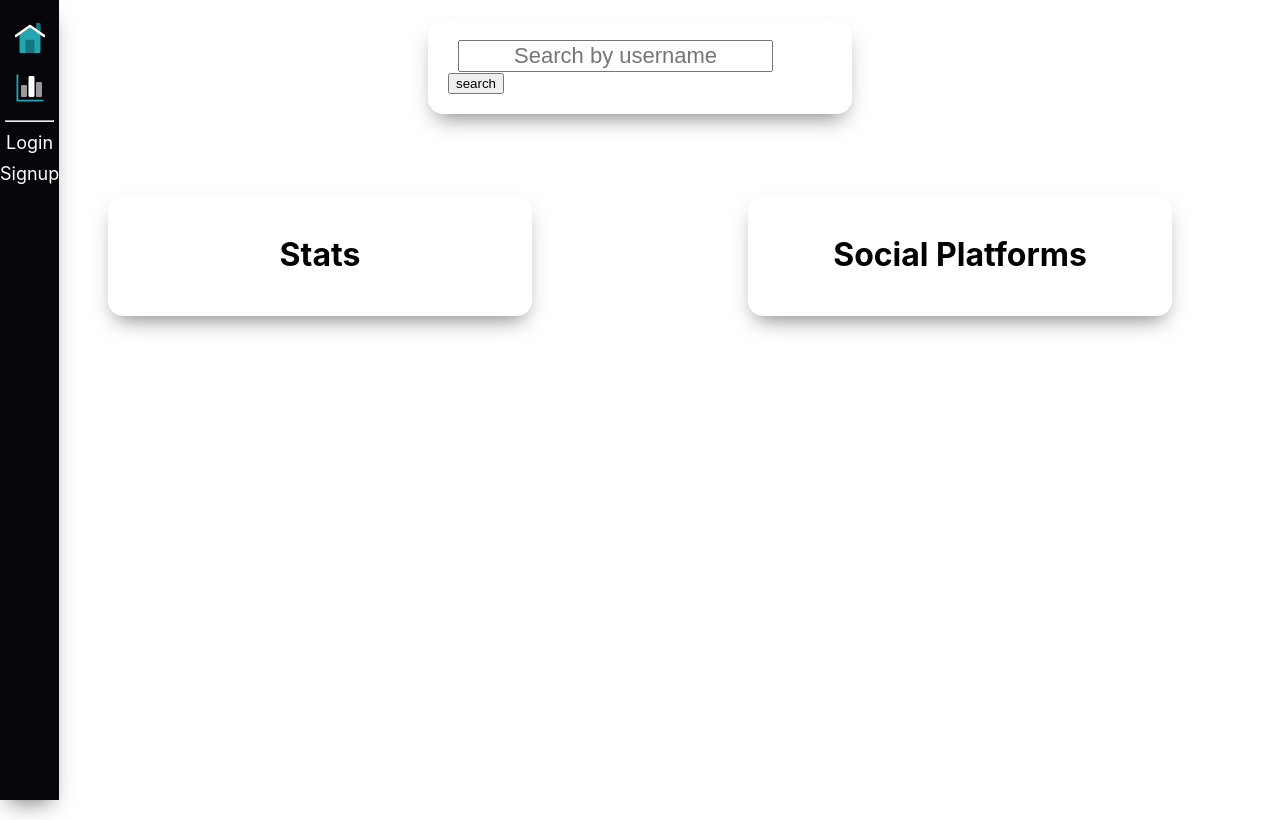
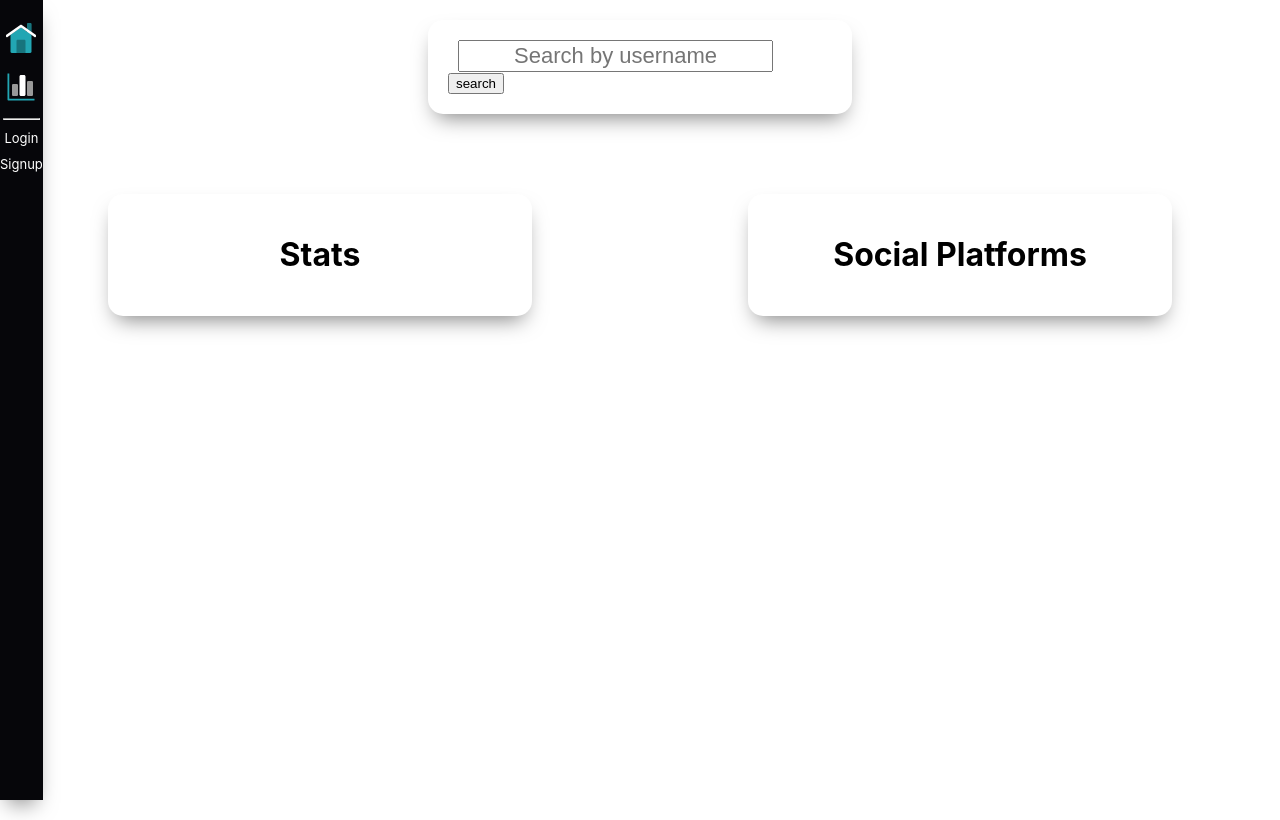
Before and after one commit to AnthonyTB/trackr, a React (Create React App) app in the folder client/: page /Dashboard in a window 1280 px wide. Built offline with nearby package versions, Linux system fonts and the light colour scheme; a web font is replaced by a local one.

Commit message:
fixed css for desktop menu

```diff
--- a/client/src/Components/DesktopMenu/Menu.css
+++ b/client/src/Components/DesktopMenu/Menu.css
@@ -14,6 +14,8 @@
 .Desktop-Menu nav {
   text-align: center;
   margin-top: 20px;
+  position: relative;
+  z-index: 2000;
 }
 
 .Desktop-Menu a {
@@ -22,7 +24,7 @@
   text-decoration: none;
   padding: 0;
   margin-bottom: 10px;
-  font-size: calc(2vmin + 2px);
+  font-size: calc(2vmin + -3px);
 }
 
 .Desktop-Menu .menu-divider {
@@ -56,13 +58,13 @@
 
 .menu-item a {
   display: inline-block;
-  margin-bottom: 10px;
+  margin-bottom: 0px;
   margin-top: -20px;
   margin-left: 5px;
 }
 
 .menu-item svg {
-  margin-bottom: -5px;
+  margin-bottom: -7px;
 }
 
 .menu-item button {
@@ -73,7 +75,7 @@
   border: 0;
   color: #fff;
   margin-left: 5px;
-  font-size: calc(2vmin + 2px);
+  font-size: calc(2vmin + -3px);
 }
 
 .account-menu.false {
@@ -84,11 +86,11 @@
 .account-menu.true {
   text-align: left;
   display: block;
-  padding: 30px 30px 30px 30px;
+  padding: 0px 30px 30px 30px;
   width: 130px;
   background-color: #06060a;
   position: absolute;
-  top: 140px;
+  top: 120px;
   left: 55px;
   border-radius: 0 50px 50px 0;
   overflow-x: hidden;
```
